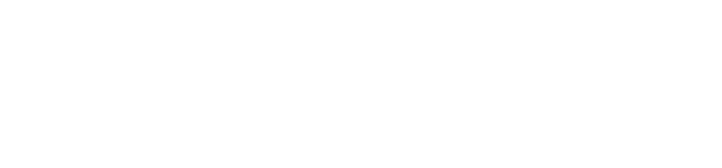
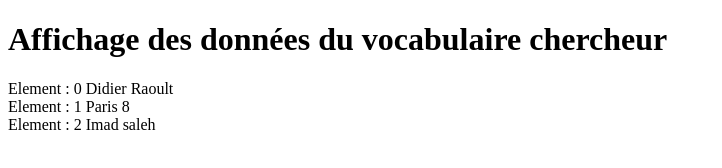
Before and after one commit to sorayahd/EXAM_THYP_22-23, a plain HTML site: page items.html in a window 1280 px wide. Shown: the whole page, without its empty margins (0-722 px from the left). Drawn offline with nearby package versions, Linux system fonts and the light colour scheme.

Commit message:
affichage des items dans une page html

```diff
--- a/items.html
+++ b/items.html
@@ -4,13 +4,14 @@
     <meta charset="UTF-8" />
 
     <title>Items list</title>
+    <h1> Affichage des données du vocabulaire chercheur  </h1>
     <script src="https://d3js.org/d3.v7.min.js" ></script>
   </head>
   <body>
     <div id="main"></div>
   </body>
   <script>
-    d3.json("rt1.json").then(function (data) {
+    d3.json("items.json").then(function (data) {
       console.log(data);
       d3.select("#main")
         .selectAll("div")
```
